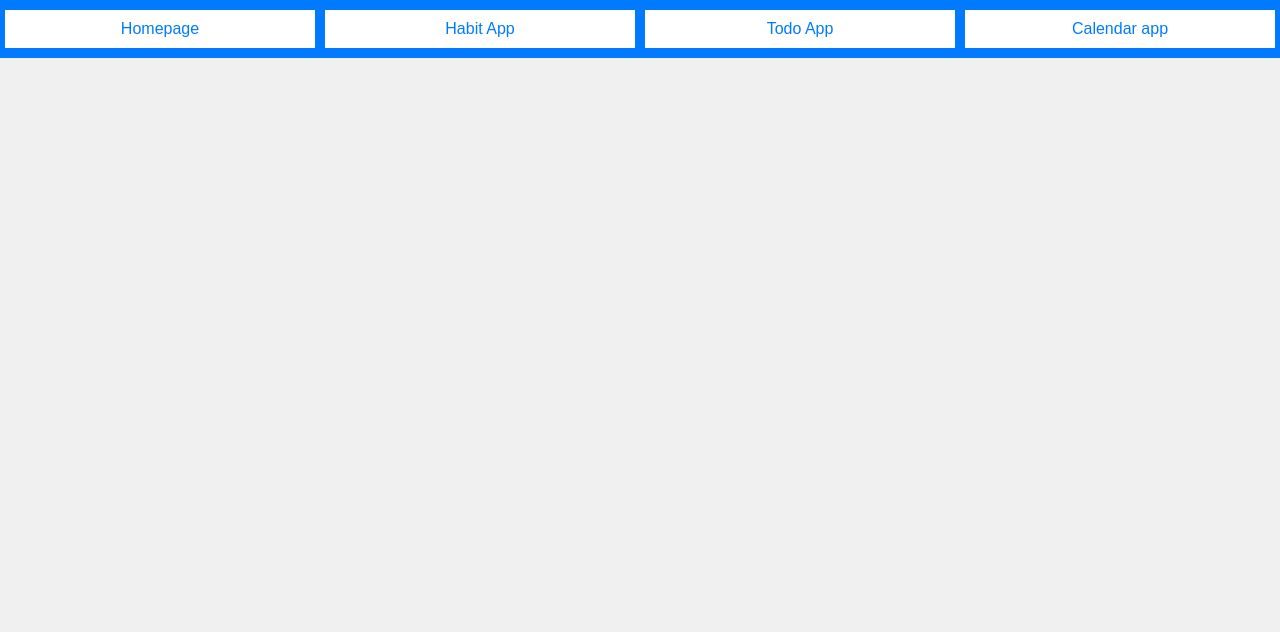
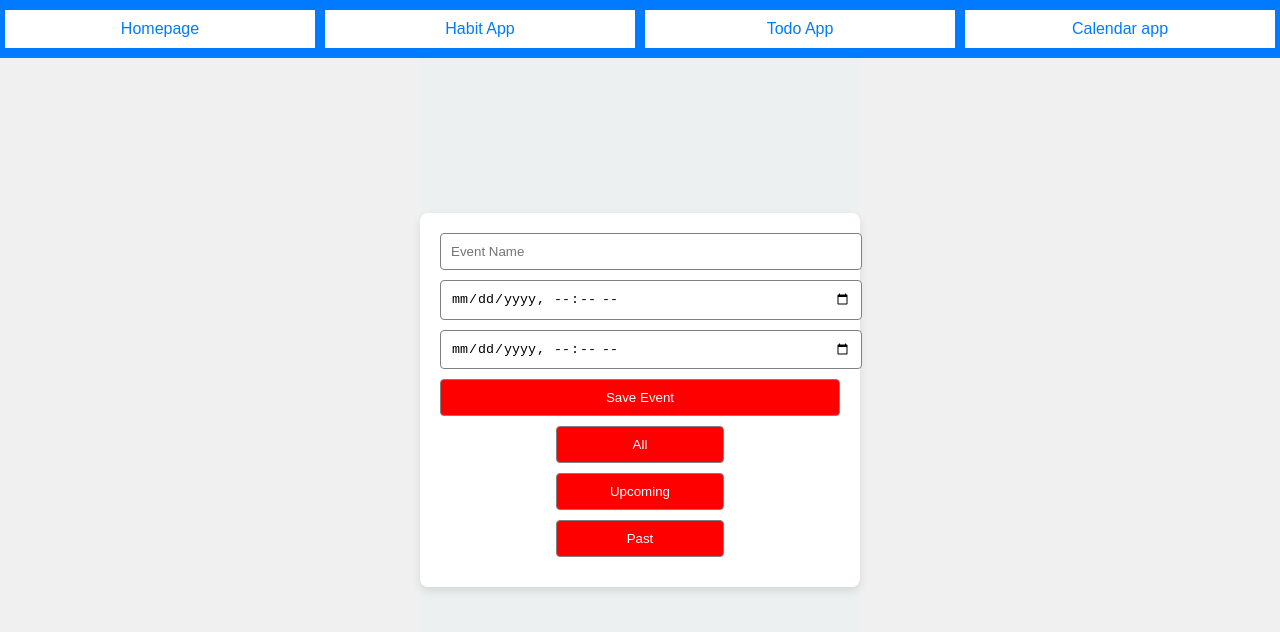
Before and after one commit to Jankz19/examinerandeuppgift1, a React (Vite) app: page /Calendar in a window 1280 px wide. Shown: the top 632 px of the page. Built offline with nearby package versions, Linux system fonts and the light colour scheme.

Commit message:
lite ändringar bara

```diff
--- a/src/components/Calender/EventApp.jsx
+++ b/src/components/Calender/EventApp.jsx
@@ -1,7 +1,7 @@
 import React, { useContext } from "react";
-import { EventContext, withEventProvider } from "./EventContext";
-import EventList from "./components/EventList";
-import './eventapp.css';
+import { EventContext } from "./EventContext";
+import EventList from "./EventList";
+import "./eventapp.css";
 
 const EventApp = () => {
     const {
@@ -21,27 +21,33 @@ const EventApp = () => {
     });
 
     return (
-    <div>
-      <div>
+        <div className="container">
+            <div className="event-form">
                 <input
                     type="text"
                     placeholder="Event Name"
                     value={currentEvent.name}
-                onChange={(e) => setCurrentEvent({...currentEvent, name: e.target.value })}
+                    onChange={(e) =>
+                        setCurrentEvent({ ...currentEvent, name: e.target.value })
+                    }
                 />
                 <input
                     type="datetime-local"
                     value={currentEvent.start}
-                     onChange={(e) => setCurrentEvent({...currentEvent, start: e.target.value })}
+                    onChange={(e) =>
+                        setCurrentEvent({ ...currentEvent, start: e.target.value })
+                    }
                 />
                 <input
                     type="datetime-local"
                     value={currentEvent.end}
-                    onChange={(e) => setCurrentEvent({...currentEvent, end: e.target.value })}
+                    onChange={(e) =>
+                        setCurrentEvent({ ...currentEvent, end: e.target.value })
+                    }
                 />
                 <button onClick={saveEvent}>Save Event</button>
             </div>
-            <div>
+            <div className="event-filters">
                 <button onClick={() => setFilter("all")}>All</button>
                 <button onClick={() => setFilter("upcoming")}>Upcoming</button>
                 <button onClick={() => setFilter("past")}>Past</button>
@@ -51,6 +57,4 @@ const EventApp = () => {
     );
 };
 
-
-
-export default withEventProvider(EventApp);
+export default EventApp;
--- a/src/components/Calender/EventContext.jsx
+++ b/src/components/Calender/EventContext.jsx
@@ -38,10 +38,3 @@ export const EventProvider = ({ children }) => {
         </EventContext.Provider>
     );
 };
-
-
-export const withEventProvider = (Component) => (props) => (
-    <EventProvider>
-        <Component {...props} />
-    </EventProvider>
-);
--- a/src/main.jsx
+++ b/src/main.jsx
@@ -8,6 +8,9 @@ import Navbar from "./components/Navbar/Navbar";
 import ToDoList from "./components/To-do/to-do-list";
 import RedigeraUppgift from "./components/To-do/edit-to-do";
 import { HabitProvider } from "./components/Habits/UseContextProvider/HabitContext";
+import { EventProvider } from "./components/Calender/EventContext";
+import EventApp from "./components/Calender/EventApp";
+
 
 
 function Main() {
@@ -19,10 +22,15 @@ function Main() {
     <StrictMode>
       <BrowserRouter>
         <HabitProvider>
+        <EventProvider>
           <Navbar />
           <Routes>
             <Route path="/" element={<App />} />
             <Route path="/habits" element={<HabitPage />} />
+            <Route path="/Calendar" element={<EventApp />} />
+
+
+
             {/* Skicka todos och setTodos till ToDoList */}
             <Route path="/todos" element={<ToDoList todos={todos} setTodos={setTodos} />} />
             {/* Skicka todos och setTodos till RedigeraUppgift */}
@@ -31,6 +39,7 @@ function Main() {
               element={<RedigeraUppgift todos={todos} setTodos={setTodos} />}
             />
           </Routes>
+          </EventProvider>
         </HabitProvider>
       </BrowserRouter>
     </StrictMode>
```
Lines whose indentation alone changed are shown as unchanged.
